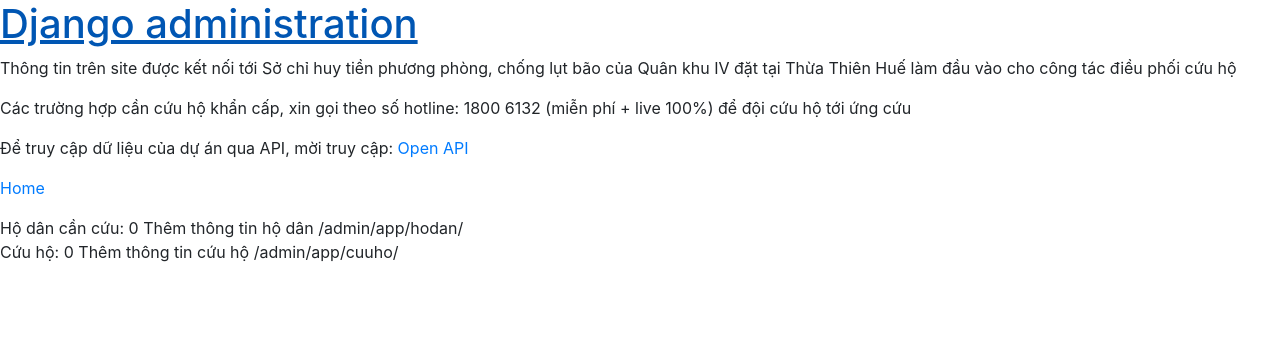
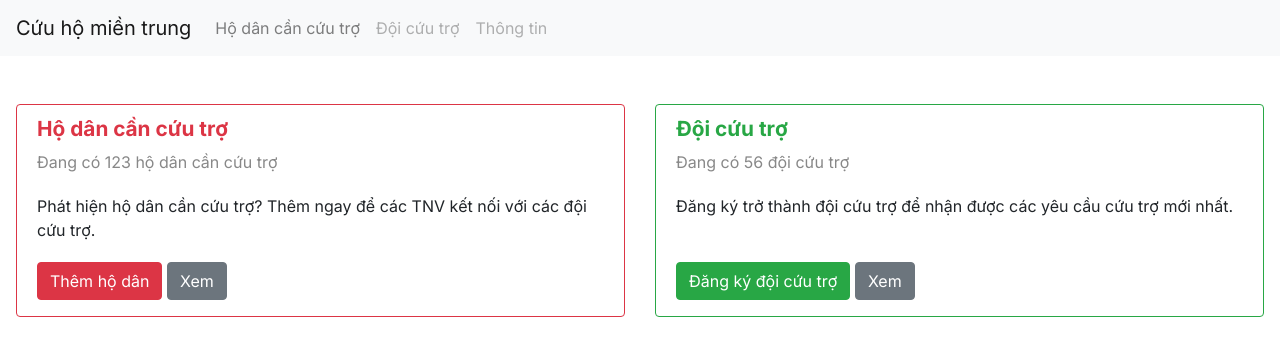
Before and after one commit to Cuuhomientrung/cuuhomientrung, a Django app: page / in a window 1280 px wide. Shown: the top 364 px of the page. Run offline with Django 3.2, Linux system fonts and the light colour scheme; the visitor is signed in with stand-in values (Sample User, id 1); data that the repository does not hold is empty; style sheets or scripts are compiled from the project's sources; parts of the project's set-up code (start-up, migrations or seed data) failed here and were passed over; some libraries are stand-ins or nearby versions.

Commit message:
Add simple homepage

```diff
--- /dev/null
+++ b/project/app/static/css/homepage.css
@@ -0,0 +1,32 @@
+body {
+  font-family: 'Inter', sans-serif;
+}
+.card-homepage {
+
+}
+
+.card-homepage .card-header {
+  background: transparent;
+  border: 0;
+}
+
+.card-homepage .card-title {
+  margin-bottom: .5rem;
+  font-size: 1.3em;
+  font-weight: 700;
+}
+
+.card-homepage .card-meta {
+  color: #888;
+}
+
+.card-homepage .card-body {
+  padding-top: .5rem;
+  padding-bottom: .5rem;
+}
+
+.card-homepage .card-footer {
+  background: transparent;
+  border: 0;
+  padding-bottom: 1rem;
+}
--- a/project/templates/home_index.html
+++ b/project/templates/home_index.html
@@ -1,4 +1,105 @@
-{% extends "admin/base_site.html" %}
+<!doctype html>
+<html lang="en">
+  <head>
+    <!-- Required meta tags -->
+    <meta charset="utf-8">
+    <meta name="viewport" content="width=device-width, initial-scale=1, shrink-to-fit=no">
+
+    <!-- Bootstrap CSS -->
+    <link rel="stylesheet" href="https://maxcdn.bootstrapcdn.com/bootstrap/4.0.0/css/bootstrap.min.css" integrity="sha384-Gn5384xqQ1aoWXA+058RXPxPg6fy4IWvTNh0E263XmFcJlSAwiGgFAW/dAiS6JXm" crossorigin="anonymous">
+
+  <link href="https://fonts.googleapis.com/css2?family=Inter:wght@100;200;300;400;500;600;700;800;900&display=swap" rel="stylesheet">
+    <link rel="stylesheet" href="https://maxst.icons8.com/vue-static/landings/line-awesome/line-awesome/1.3.0/css/line-awesome.min.css">
+    <link rel="stylesheet" type="text/css" href="static/css/homepage.css">
+
+    <title>Cứu hộ miền trung</title>
+  </head>
+  <body>
+    <div class="wrapper">
+      <header>
+        <nav class="navbar navbar-expand-lg navbar-light bg-light">
+          <a class="navbar-brand" href="#">Cứu hộ miền trung</a>
+          <button class="navbar-toggler" type="button" data-toggle="collapse" data-target="#navbarSupportedContent" aria-controls="navbarSupportedContent" aria-expanded="false" aria-label="Toggle navigation">
+            <span class="navbar-toggler-icon"></span>
+          </button>
+
+          <div class="collapse navbar-collapse" id="navbarSupportedContent">
+            <ul class="navbar-nav mr-auto">
+              <li class="nav-item">
+                <a class="nav-link" href="#">Hộ dân cần cứu trợ</a>
+              </li>
+              <li class="nav-item">
+                <a class="nav-link disabled" href="#">Đội cứu trợ</a>
+              </li>
+              <li class="nav-item">
+                <a class="nav-link disabled" href="#">Thông tin</a>
+              </li>
+            </ul>
+          </div>
+        </nav>
+      </header>
+      <main role="main" class="py-5 px-3">
+        <div class="card-deck">
+          <div class="card card-homepage border-danger">
+            <div class="card-header">
+              <h5 class="card-title text-danger">
+                Hộ dân cần cứu trợ
+              </h5>
+              <div class="card-meta text-small">
+                <span>Đang có 123 hộ dân cần cứu trợ</span>
+              </div>
+            </div>
+            <div class="card-body">
+              <p class="card-text">Phát hiện hộ dân cần cứu trợ? Thêm ngay để các TNV kết nối với các đội cứu trợ.</p>
+            </div>
+            <div class="card-footer">
+              <a href="#" class="btn btn-danger">Thêm hộ dân</a>
+              <a href="#" class="btn btn-secondary">Xem </a>
+            </div>
+          </div>
+          <div class="card card-homepage border-success">
+            <div class="card-header">
+              <h5 class="card-title text-success">
+                Đội cứu trợ
+              </h5>
+              <div class="card-meta text-small">
+                <span>Đang có 56 đội cứu trợ</span>
+              </div>
+            </div>
+            <div class="card-body">
+              <p class="card-text">Đăng ký trở thành đội cứu trợ để nhận được các yêu cầu cứu trợ mới nhất.</p>
+            </div>
+            <div class="card-footer">
+              <a href="#" class="btn btn-success">Đăng ký đội cứu trợ</a>
+              <a href="#" class="btn btn-secondary">Xem </a>
+            </div>
+          </div>
+        </div>
+      </main>
+      <footer>
+
+      </footer>
+    </div>
+
+    <!-- Optional JavaScript -->
+    <!-- jQuery first, then Popper.js, then Bootstrap JS -->
+    <script src="https://code.jquery.com/jquery-3.2.1.slim.min.js" integrity="sha384-KJ3o2DKtIkvYIK3UENzmM7KCkRr/rE9/Qpg6aAZGJwFDMVNA/GpGFF93hXpG5KkN" crossorigin="anonymous"></script>
+    <script src="https://cdnjs.cloudflare.com/ajax/libs/popper.js/1.12.9/umd/popper.min.js" integrity="sha384-ApNbgh9B+Y1QKtv3Rn7W3mgPxhU9K/ScQsAP7hUibX39j7fakFPskvXusvfa0b4Q" crossorigin="anonymous"></script>
+    <script src="https://maxcdn.bootstrapcdn.com/bootstrap/4.0.0/js/bootstrap.min.js" integrity="sha384-JZR6Spejh4U02d8jOt6vLEHfe/JQGiRRSQQxSfFWpi1MquVdAyjUar5+76PVCmYl" crossorigin="anonymous"></script>
+  </body>
+</html>
+
+{% comment %}
+{% block extrahead %}
+{{ block.super }}
+  <link rel="stylesheet" href="https://maxcdn.bootstrapcdn.com/bootstrap/4.0.0/css/bootstrap.min.css" integrity="sha384-Gn5384xqQ1aoWXA+058RXPxPg6fy4IWvTNh0E263XmFcJlSAwiGgFAW/dAiS6JXm" crossorigin="anonymous">
+  <link rel="stylesheet" href="https://maxst.icons8.com/vue-static/landings/line-awesome/line-awesome/1.3.0/css/line-awesome.min.css">
+  <link rel="stylesheet" type="text/css" href="static/css/main.css">
+
+  <script src="https://code.jquery.com/jquery-3.2.1.slim.min.js" integrity="sha384-KJ3o2DKtIkvYIK3UENzmM7KCkRr/rE9/Qpg6aAZGJwFDMVNA/GpGFF93hXpG5KkN" crossorigin="anonymous"></script>
+  <script src="https://cdnjs.cloudflare.com/ajax/libs/popper.js/1.12.9/umd/popper.min.js" integrity="sha384-ApNbgh9B+Y1QKtv3Rn7W3mgPxhU9K/ScQsAP7hUibX39j7fakFPskvXusvfa0b4Q" crossorigin="anonymous"></script>
+  <script src="https://maxcdn.bootstrapcdn.com/bootstrap/4.0.0/js/bootstrap.min.js" integrity="sha384-JZR6Spejh4U02d8jOt6vLEHfe/JQGiRRSQQxSfFWpi1MquVdAyjUar5+76PVCmYl" crossorigin="anonymous"></script>
+{% endblock %}
 {% block content %}
     <ul>
     {% for tinh in tinhInfos %}
@@ -19,3 +120,4 @@
     Thêm thông tin cứu hộ {{ cuuho_url }} </br>
 
 {% endblock %}
+{% endcomment %}
```
